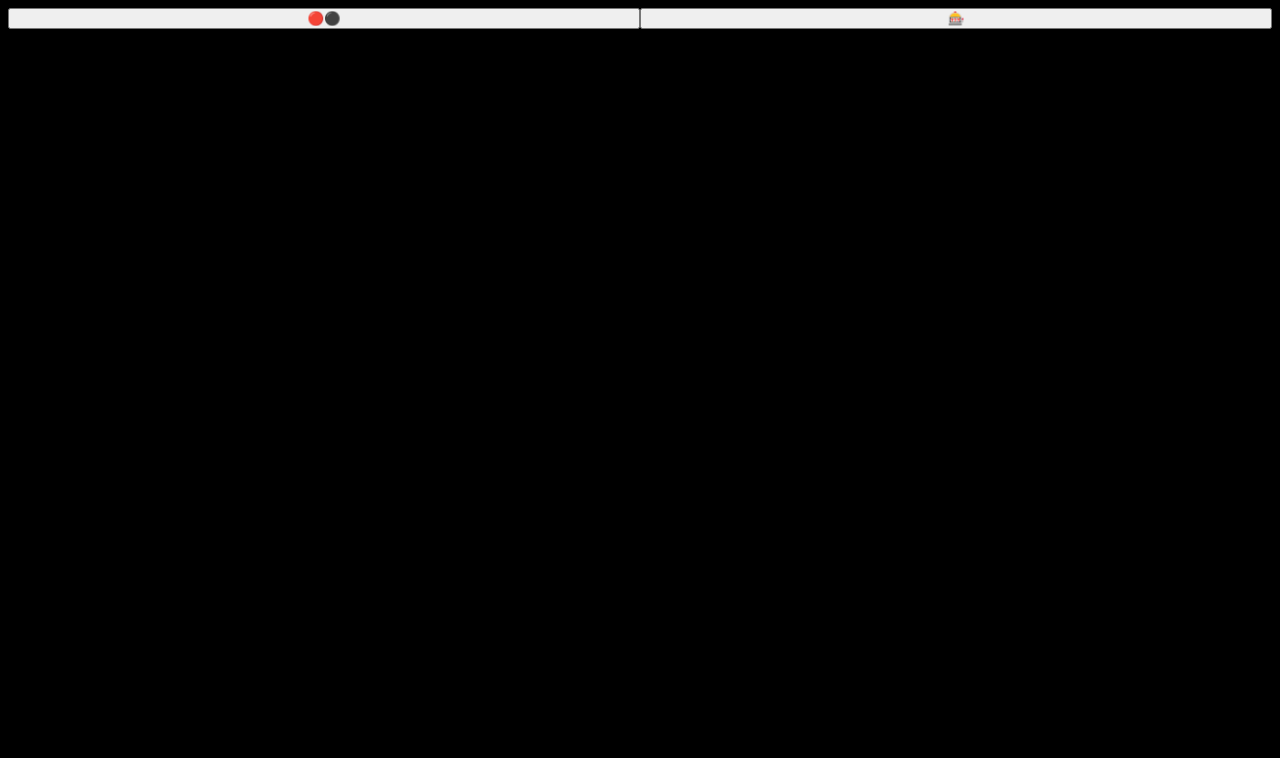
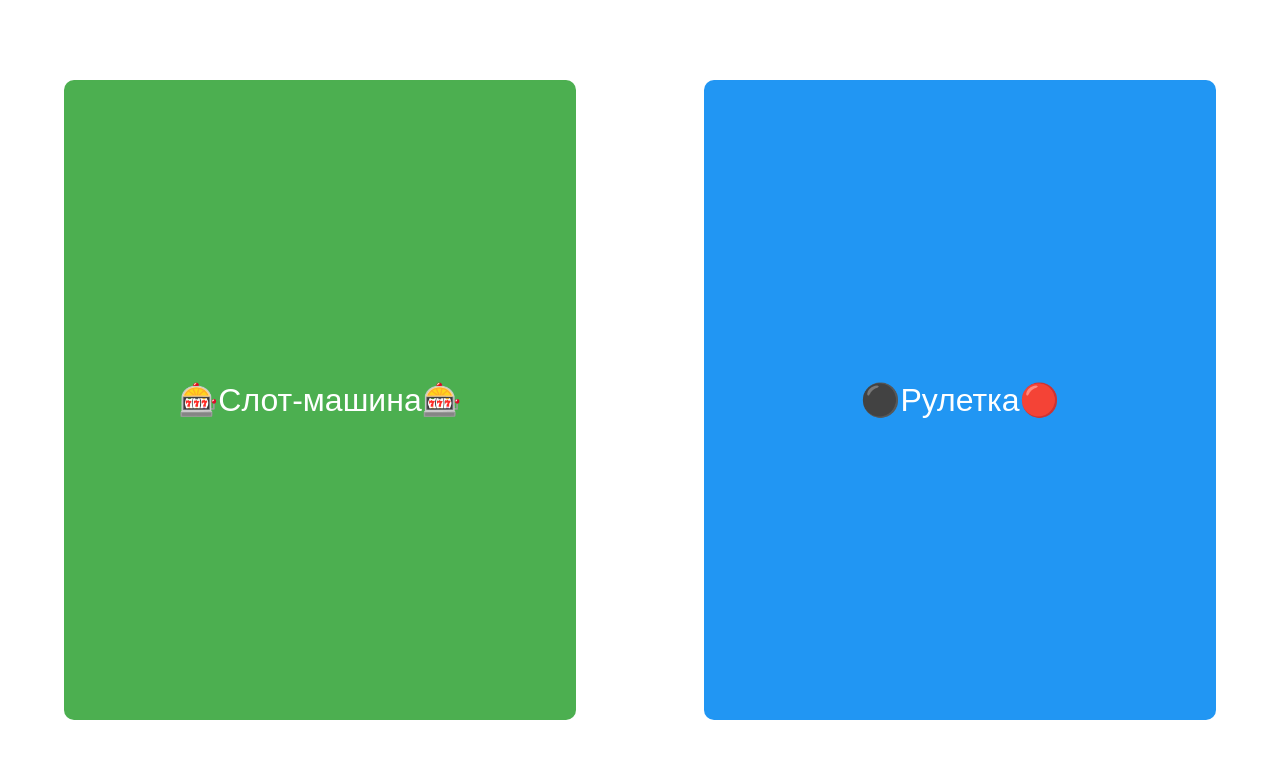
Before and after one commit to HoroshilcevArtem/web, a plain HTML site: page index.html in a window 1280 px wide. Drawn offline with Linux system fonts and the light colour scheme.

Commit message:
Update index.html

```diff
--- a/index.html
+++ b/index.html
@@ -2,23 +2,51 @@
 <html lang="ru">
 <head>
   <meta charset="UTF-8">
-	<meta name="viewport" content="width=device-width,initial-scale=1" />
-	<title>Главная страница</title>
+  <meta name="viewport" content="width=device-width, initial-scale=1.0">
+  <title>Главное меню</title>
   <style>
-		body {
+    body, html {
+      margin: 0;
+      padding: 0;
+      height: 100%;
+      width: 100%;
+    }
+    .container {
       display: flex;
-			background-color: black
+      height: 100vh; /* контейнер занимает весь экран */
     }
-		.b1{
-			width: 50%;
+    .half {
+      flex: 1; /* делит экран поровну */
+      display: flex;
+      justify-content: center;
+      align-items: center;
     }
-		.b2{
-			width: 50%;
+    button {
+      width: 80%;
+      height: 80%;
+      font-size: 2rem;
+      border: none;
+      border-radius: 10px;
+      cursor: pointer;
+    }
+    .left button {
+      background-color: #4CAF50;
+      color: white;
+    }
+    .right button {
+      background-color: #2196F3;
+      color: white;
     }
   </style>
 </head>
 <body>
-	<button class="b1">🔴⚫️</button>
-	<button class="b2">🎰</button>
+  <div class="container">
+    <div class="half left">
+      <button>🎰Слот-машина🎰</button>
+    </div>
+    <div class="half right">
+      <button>⚫Рулетка🔴</button>
+    </div>
+  </div>
 </body>
 </html>
```
Lines whose indentation alone changed are shown as unchanged.
